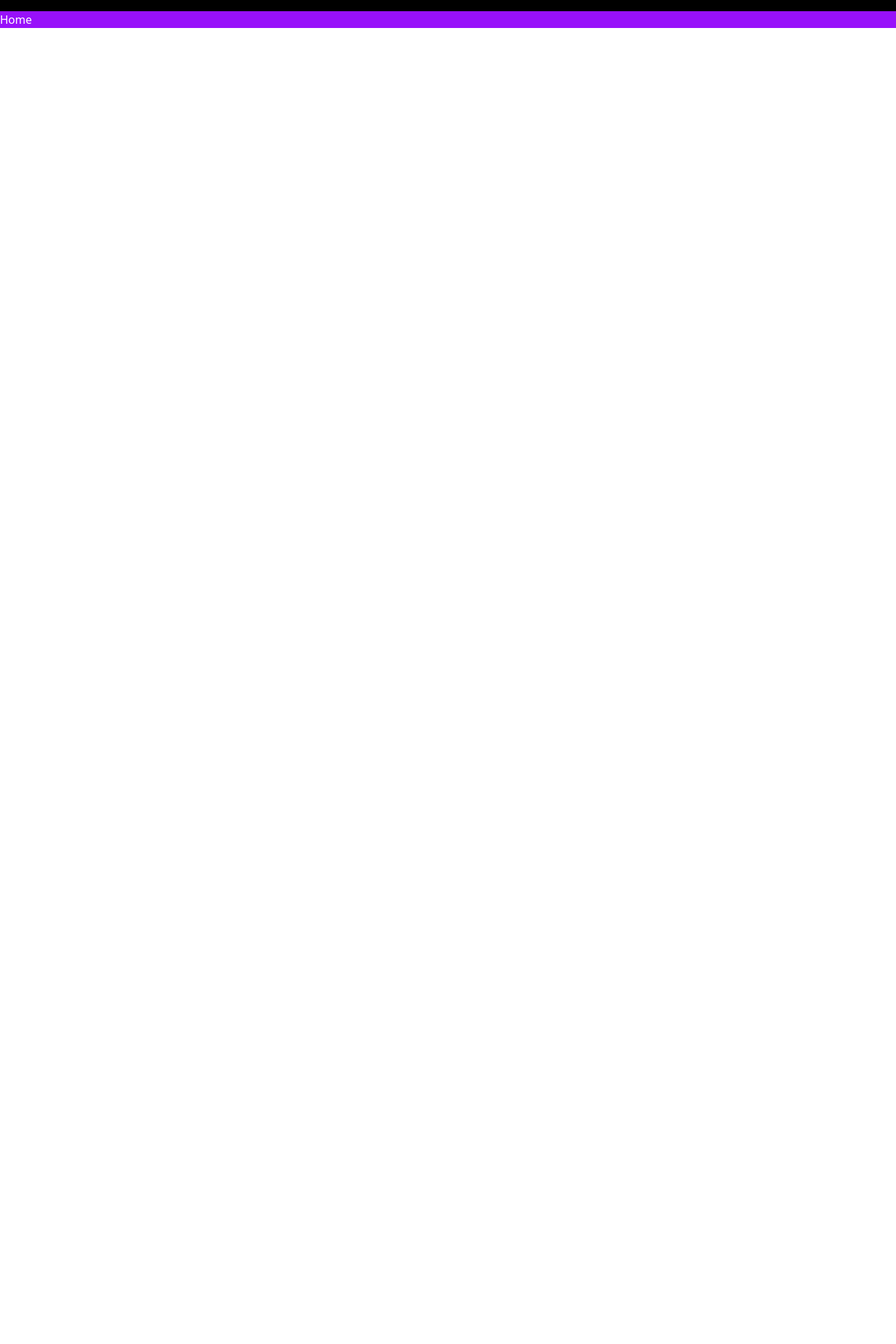
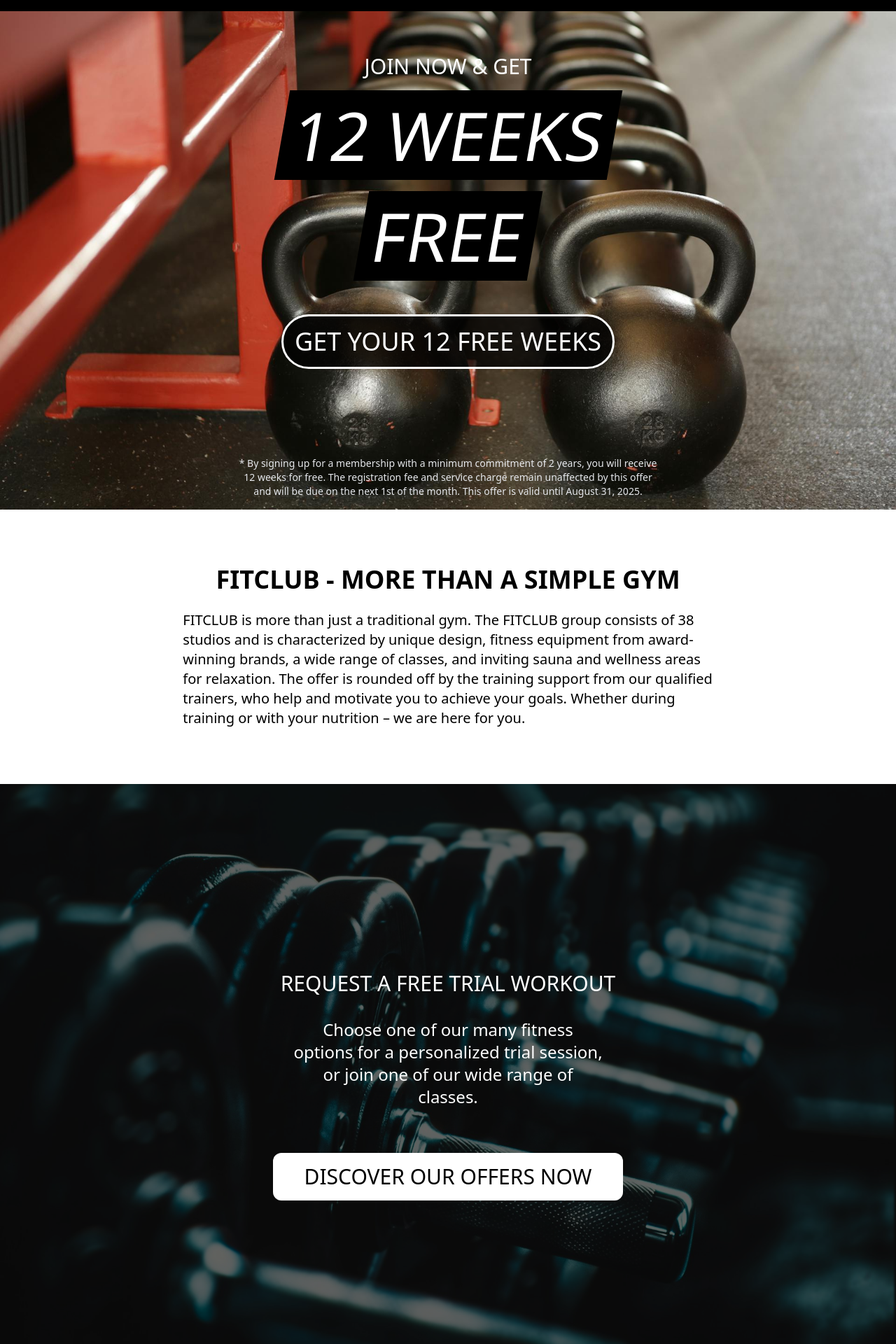
Before and after one commit to teleidoskopbild/fitclub, a React (Vite) app: page / in a window 1280 px wide. Shown: the part 72-1992 px from the top of the page at 70% size. Before the commit the page ends 800 px from the top, so only its background shows below. Built offline with nearby package versions, Linux system fonts and the light colour scheme.

Commit message:
style home and add some content

```diff
--- a/src/components/Navbar.jsx
+++ b/src/components/Navbar.jsx
@@ -2,7 +2,7 @@
 
 export default function Navbar() {
   return (
-    <nav className="bg-black text-white">
+    <nav className="fixed z-10 w-full bg-black text-white">
       <div className="flex justify-between p-2">
         <h1 className="p-4 text-4xl font-bold">FITCLUB</h1>
         <ul className="flex gap-12 justify-center p-4 text-lg">
--- a/src/pages/HomePage.jsx
+++ b/src/pages/HomePage.jsx
@@ -1,7 +1,58 @@
 export default function HomePage() {
   return (
-    <div>
-      <h1 className="bg-purple-600 text-white">Home</h1>
+    <div className="min-h-screen">
+      <div className="relative">
+        <img className="w-full h-[800px] object-cover" src="homepic.jpg" />
+        <div className="flex  flex-col items-center absolute top-1/6 left-1/2 -translate-x-1/2  p-4">
+          <p className="text-3xl text-white  ">JOIN NOW & GET</p>
+          <p className="text-8xl text-white bg-black p-4 mt-4 skew-x-[-10deg]">
+            12 WEEKS
+          </p>
+          <p className="text-8xl text-white bg-black p-4 mt-4 skew-x-[-10deg]">
+            FREE
+          </p>
+          <button className="cursor-pointer w-[250px] md:w-full text-4xl text-white mt-12 border border-3 p-4 rounded-full bg-black/75">
+            GET YOUR 12 FREE WEEKS
+          </button>
+        </div>
+        <p className="absolute bottom-0 text-center text-gray-200 text-sm p-4 right-1/2 transform translate-x-1/2">
+          * By signing up for a membership with a minimum commitment of 2 years,
+          you will receive 12 weeks for free. The registration fee and service
+          charge remain unaffected by this offer and will be due on the next 1st
+          of the month. This offer is valid until August 31, 2025.
+        </p>
+      </div>
+      <div className="mt-8 mb-8 p-12 w-2/3 text-left  bg-white-400 flex flex-col mx-auto">
+        <h2 className="text-4xl mb-6 font-bold self-center">
+          FITCLUB - MORE THAN A SIMPLE GYM
+        </h2>
+        <p className="text-xl">
+          FITCLUB is more than just a traditional gym. The FITCLUB group
+          consists of 38 studios and is characterized by unique design, fitness
+          equipment from award-winning brands, a wide range of classes, and
+          inviting sauna and wellness areas for relaxation. The offer is rounded
+          off by the training support from our qualified trainers, who help and
+          motivate you to achieve your goals. Whether during training or with
+          your nutrition – we are here for you.
+        </p>
+      </div>
+      <div className="relative">
+        <img
+          className="w-full h-[800px] object-cover brightness-40"
+          src="homepic2.jpg"
+        />
+        <div className="flex  flex-col  absolute top-1/3  items-center right-1/2 transform translate-x-1/2">
+          <p className="text-3xl text-white ">REQUEST A FREE TRIAL WORKOUT</p>
+          <p className="text-2xl w-3/4  text-white p-4 mt-4 text-center">
+            Choose one of our many fitness options for a personalized trial
+            session, or join one of our wide range of classes.
+          </p>
+
+          <button className="cursor-pointer w-[500px]  text-3xl text-black uppercase mt-12 p-4  bg-white rounded-xl hover:bg-black hover:text-white transition-colors duration-300">
+            Discover Our Offers Now
+          </button>
+        </div>
+      </div>
     </div>
   );
 }
```
Also changed, not shown: public/homepic.jpg (added), public/homepic2.jpg (added).
